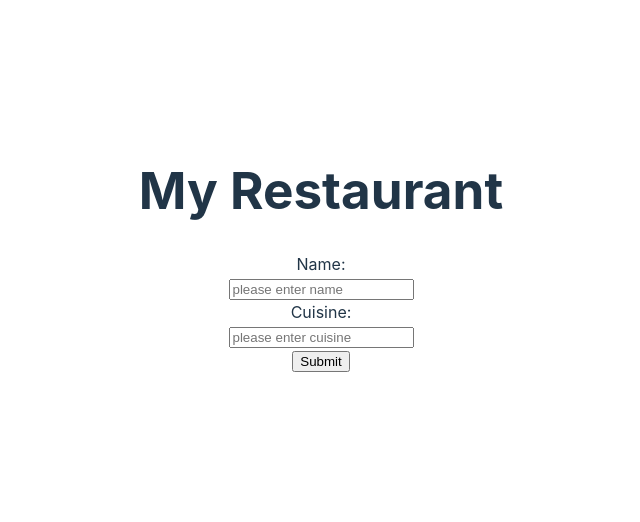
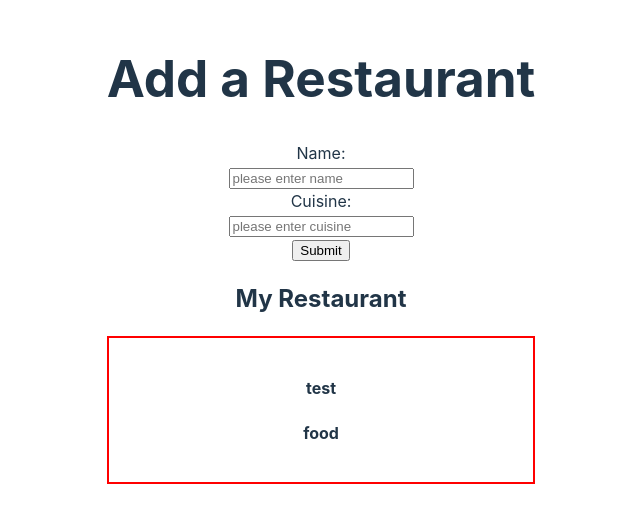
Before and after one commit to XiaoyangJin/Codepath_WEB102_Labs, a React (Vite) app in the folder course_practice/: page / in a window 1280 px wide. Shown: the part 150-672 px from the top of the page, without its empty margins (319-959 px from the left). Built offline with nearby package versions, Linux system fonts and the light colour scheme.

Commit message:
Add the record part

```diff
--- a/course_practice/src/App.jsx
+++ b/course_practice/src/App.jsx
@@ -3,9 +3,16 @@ import './App.css'
 
 function App() {
 
+  const [form, setForm] = useState({
+    name: '',
+    cuisine: ''
+  })
+
+  const [record, setRecord] = useState([{ name: 'test', cuisine: 'food' }]);
+
   return (
     <>
-      <h1>My Restaurant</h1>
+      <h1>Add a Restaurant</h1>
       <form>
         <label htmlFor='name'>Name: </label><br />
         <input type="text" name='name' id='name' placeholder='please enter name' /><br />
@@ -13,6 +20,18 @@ function App() {
         <input type="text" name='cuisine' id='cuisine' placeholder='please enter cuisine' /><br />
         <input type="submit" />
       </form>
+      <h2>My Restaurant</h2>
+      {
+        record.length === 0 ? <h3>Nothing here yet</h3> :
+          record.map((record) => {
+            return (
+              <div style={{ border: '2px solid red', padding: '1rem' }}>
+                <h4>{record.name}</h4>
+                <h4>{record.cuisine}</h4>
+              </div>
+            )
+          })
+      }
     </>
   )
 }
```
